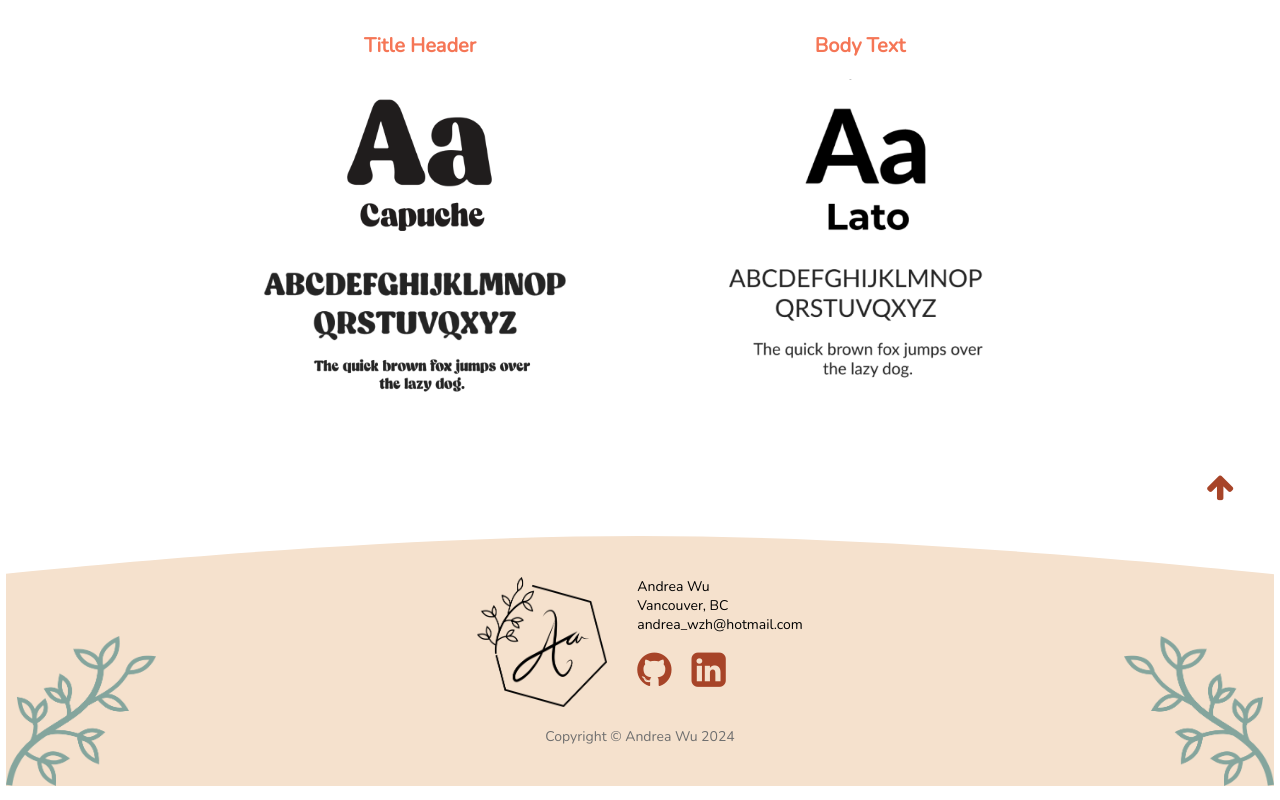
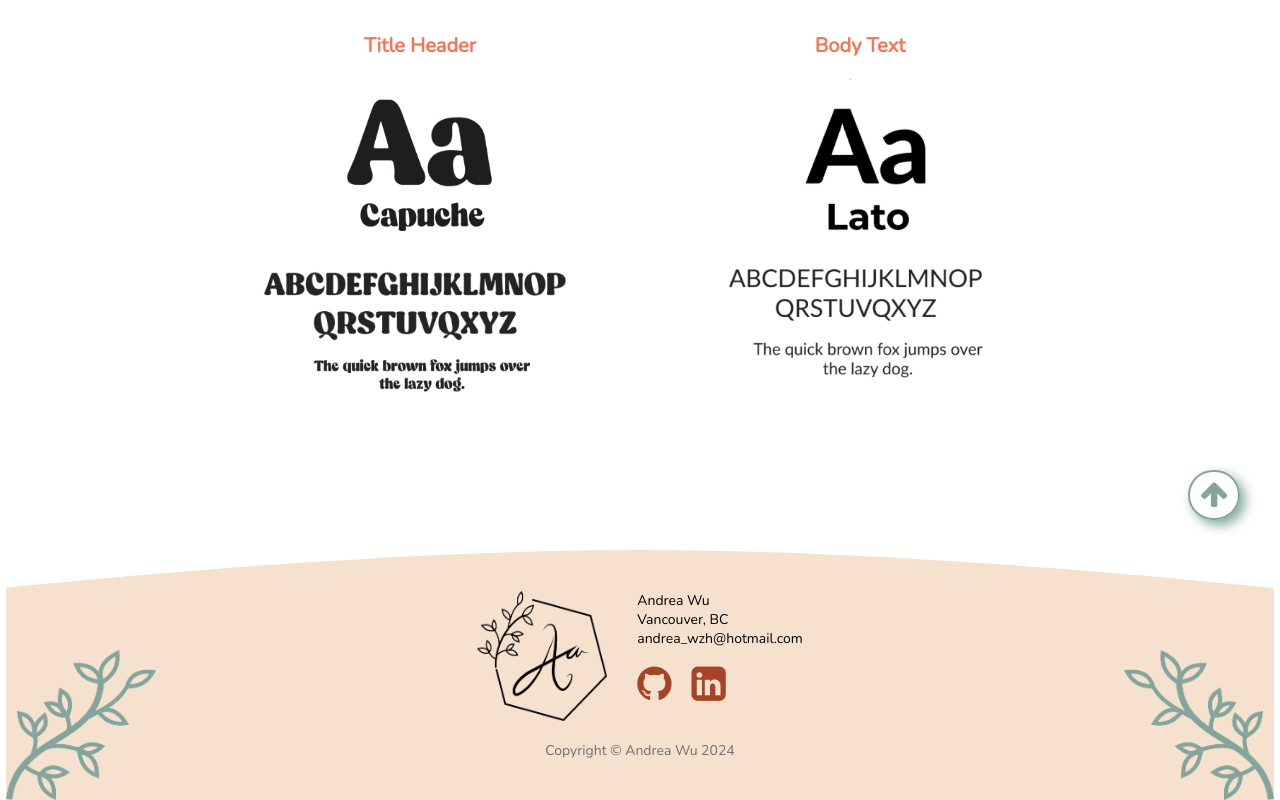
Before and after one commit to Andreawz3/andreawu, a Next.js app: page /yori in a window 1280 px wide. Shown: the part 4623-5423 px from the top of the page. Built offline with nearby package versions, Linux system fonts and the light colour scheme.

Commit message:
second update in up-button style

```diff
--- a/styles/Yori.module.css
+++ b/styles/Yori.module.css
@@ -242,12 +242,17 @@
   background: none;
   border: none;
   font-size: 30px;
-  color: var(--color-red-chestnut);
+  color: var(--color-blue-cambridge);
   cursor: pointer;
+  padding: 6px 10px;
+  border-radius: 30px;
+  border: 2px solid var(--color-blue-cambridge);
+  box-shadow: 5px 5px 12px var(--color-blue-cambridge);
+  transition: transform .2s;
 }
 
 #upBtn:hover {
-  color: var(--color-blue-cambridge);
+  transform: scale(1.1);
 }
 
 .upBtnContainer {
```
Also changed, not shown: styles/Home.module.css (+7 -2 lines).
